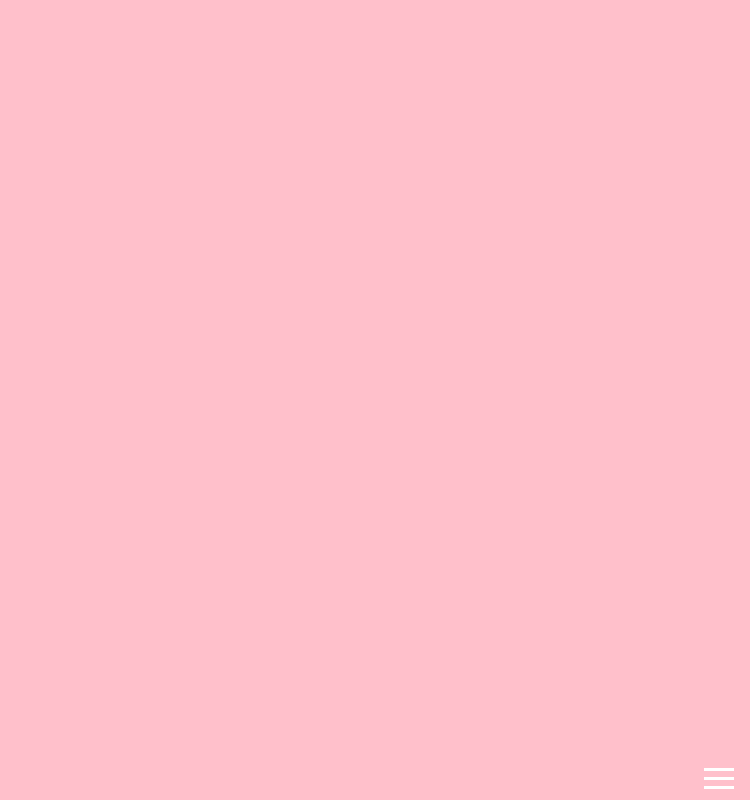
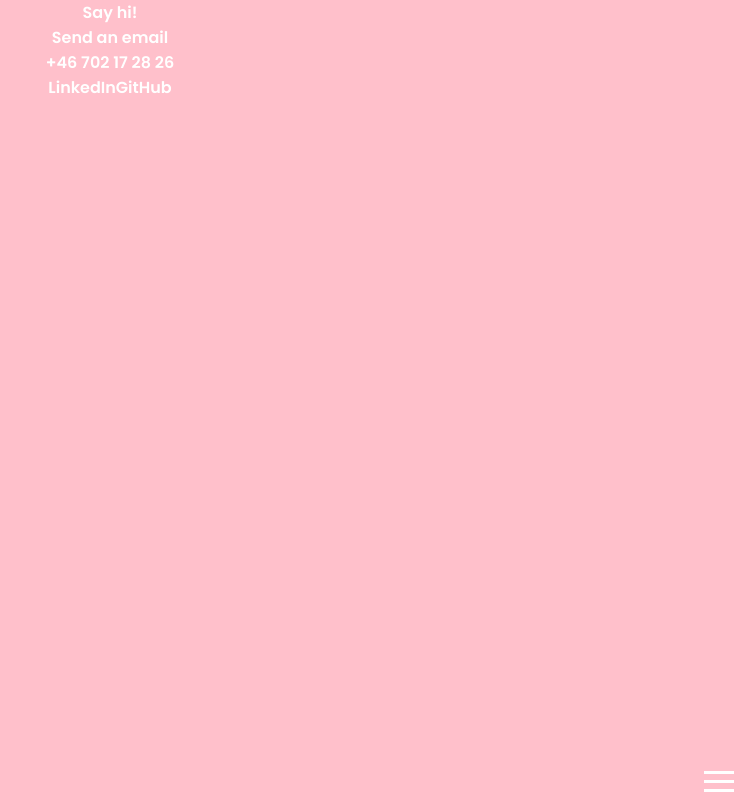
Before and after one commit to philipdaveby/portfolio, a React (Create React App) app: page /contact in a window 1280 px wide. Shown: the whole page, without its empty margins (530-1280 px from the left). Built offline with nearby package versions, Linux system fonts and the light colour scheme; a web font is replaced by a local one.

Commit message:
added simple contact site

```diff
--- a/src/components/Contact/Contact.js
+++ b/src/components/Contact/Contact.js
@@ -4,7 +4,11 @@
 const Contact = () => {
     return (
         <div>
-
+            <p>Say hi!</p>
+            <a href="mailto:philip.daveby@gmail.com">Send an email</a>
+            <p>+46 702 17 28 26</p>
+            <a href="https://www.linkedin.com/in/philipdaveby/">LinkedIn</a>
+            <a href="https://github.com/philipdaveby">GitHub</a>
         </div>
     )
 }
```
